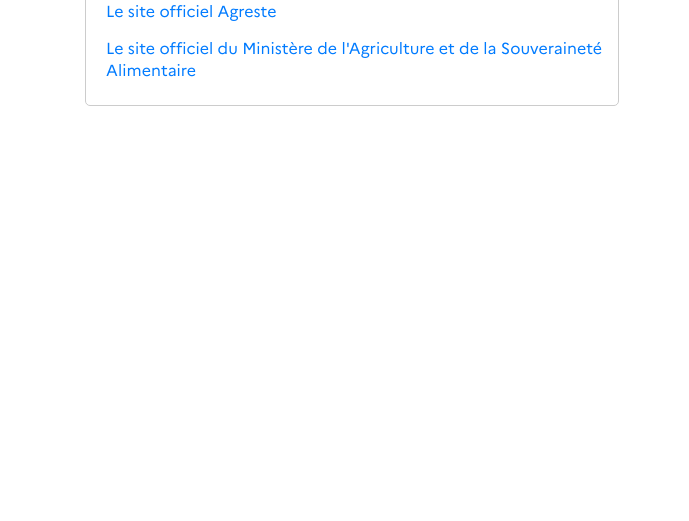
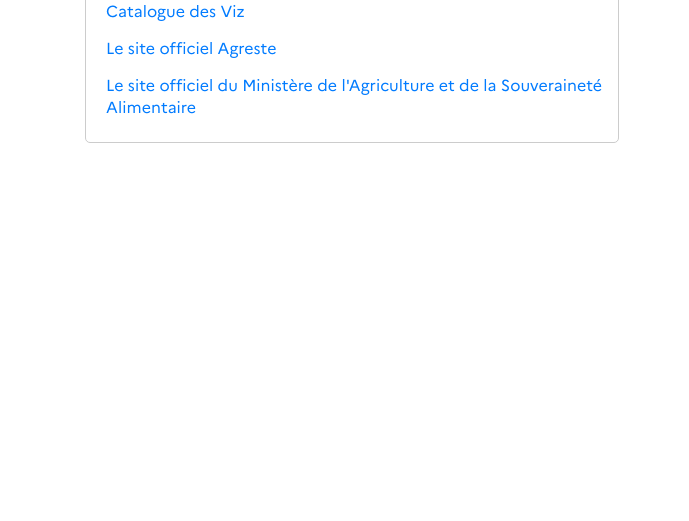
Before and after one commit to SSM-Agriculture/ssm-agriculture.github.io, a plain HTML site: page index.html in a window 1280 px wide. Shown: the part 279-800 px from the top of the page, without its empty margins (288-977 px from the left). Drawn offline with Linux system fonts and the light colour scheme.

Commit message:
Update index.html
feat: Ajout de l'accès au catalogue des Viz

```diff
--- a/index.html
+++ b/index.html
@@ -20,6 +20,7 @@
             <ul>
                 <li><a href="https://ssm-agriculture.github.io/site-formations-R/" target="_blank">Le site des formations <img src="https://cdn.simpleicons.org/r/3275a8" width="18" height="18"/> dispensées au MASA</a></li>
                 <li><a href="https://ssm-agriculture.github.io/site-tutoriels/" target="_blank">Les tutoriels liés à l’écosystème <img src="https://cdn.simpleicons.org/r/3275a8" width="18" height="18"/> dispensés au MASA</a></li>
+                <li><a href="https://ssm-agriculture.github.io/site-DataViz/" target="_blank">Catalogue des Viz</a></li>
                 <li><a href="https://agreste.agriculture.gouv.fr/agreste-web/" target="_blank">Le site officiel Agreste</a></li>
                 <li><a href="https://agriculture.gouv.fr/" target="_blank">Le site officiel du Ministère de l'Agriculture et de la Souveraineté Alimentaire</a></li>
             </ul>
```
